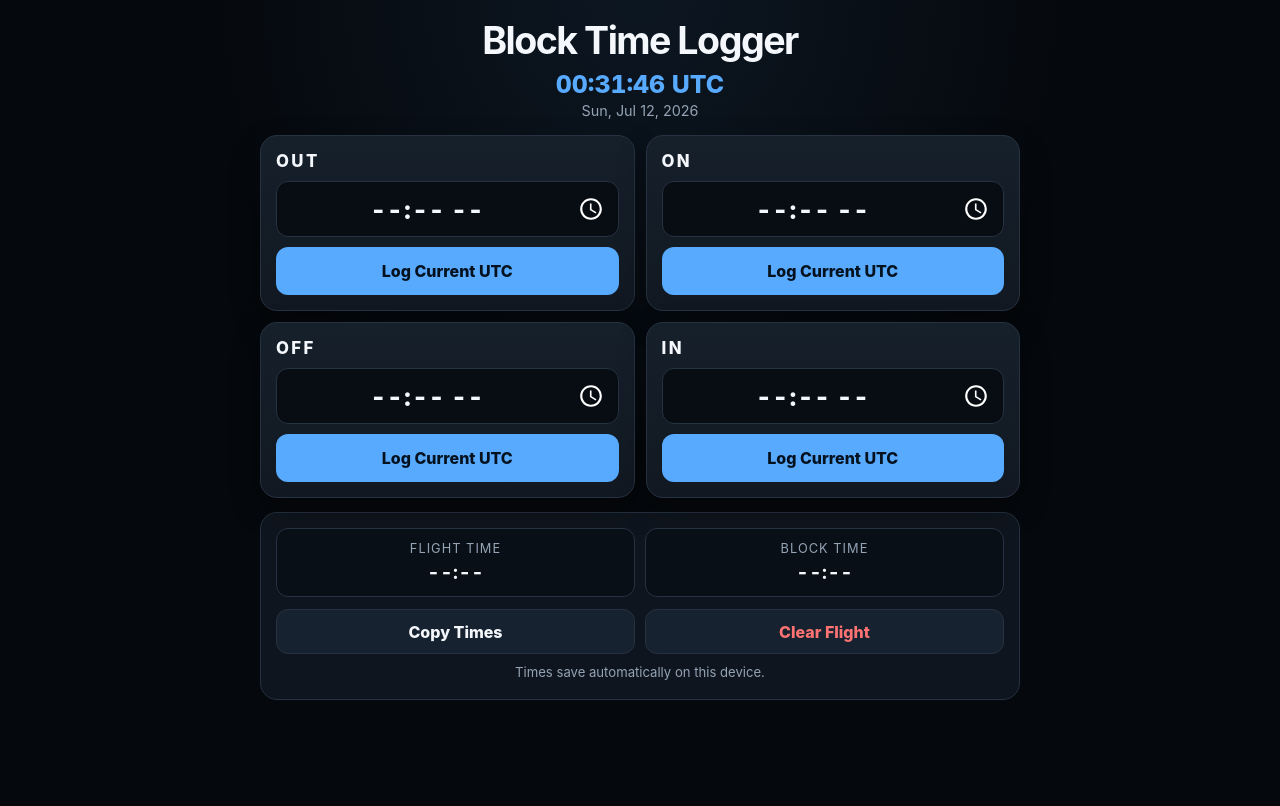
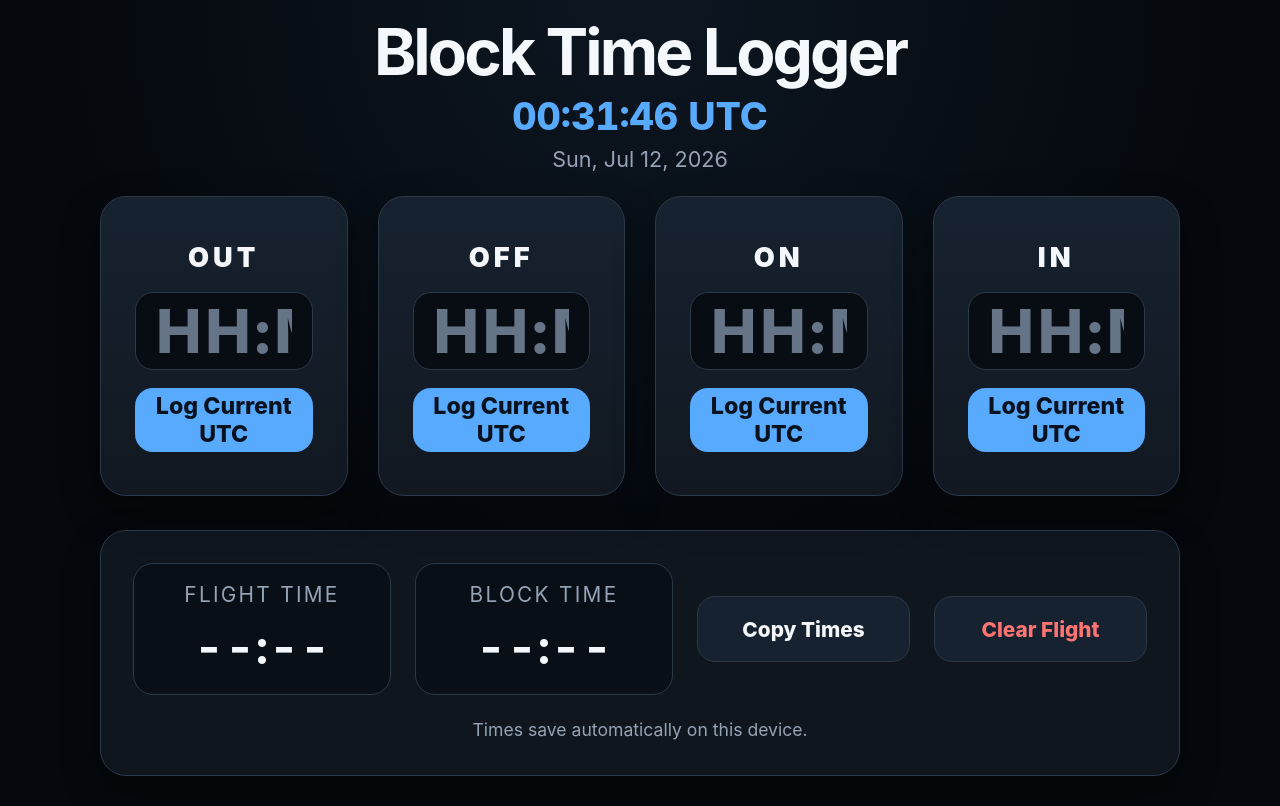
Before and after one commit to Blake127/blocktime, a plain HTML site: page index.html in a window 1280 px wide. Drawn offline with Linux system fonts and the light colour scheme.

Commit message:
Add files via upload

```diff
--- a/index.html
+++ b/index.html
@@ -16,113 +16,335 @@
       color-scheme: dark;
       --bg: #05080c;
       --panel: #111821;
-      --border: #263241;
+      --panel-top: #172230;
+      --border: #2b3949;
       --text: #f4f7fb;
       --muted: #94a3b5;
       --accent: #58aaff;
-      --accent-2: #8bc6ff;
       --logged: #40d17c;
       --danger: #ff7373;
+      --content-width: 1080px;
     }
-    * { box-sizing: border-box; }
+
+    * {
+      box-sizing: border-box;
+    }
+
+    html,
     body {
       margin: 0;
+      min-height: 100%;
+      background: var(--bg);
+    }
+
+    body {
       min-height: 100vh;
       min-height: 100dvh;
-      background: radial-gradient(circle at top, rgba(88,170,255,.09), transparent 28rem), var(--bg);
       color: var(--text);
       font-family: -apple-system, BlinkMacSystemFont, "Segoe UI", Roboto, sans-serif;
-      padding: max(18px, env(safe-area-inset-top)) max(14px, env(safe-area-inset-right))
-               max(24px, env(safe-area-inset-bottom)) max(14px, env(safe-area-inset-left));
+      background:
+        radial-gradient(circle at top, rgba(88, 170, 255, 0.09), transparent 38rem),
+        var(--bg);
+      padding:
+        max(24px, env(safe-area-inset-top))
+        max(24px, env(safe-area-inset-right))
+        max(30px, env(safe-area-inset-bottom))
+        max(24px, env(safe-area-inset-left));
     }
-    .app { width: min(100%, 760px); margin: 0 auto; }
-    header { text-align: center; margin-bottom: 16px; }
-    h1 { margin: 0 0 6px; font-size: clamp(1.65rem, 6vw, 2.35rem); letter-spacing: -.04em; }
-    #clock { color: var(--accent); font-weight: 800; font-size: clamp(1.15rem, 5vw, 1.55rem); font-variant-numeric: tabular-nums; }
-    #date { margin-top: 3px; color: var(--muted); font-size: .9rem; }
+
+    .app {
+      width: min(100%, var(--content-width));
+      margin: 0 auto;
+    }
+
+    header {
+      text-align: center;
+      margin-bottom: clamp(24px, 4vh, 42px);
+    }
+
+    h1 {
+      margin: 0 0 10px;
+      font-size: clamp(2.1rem, 5vw, 4rem);
+      letter-spacing: -0.045em;
+      line-height: 1;
+    }
+
+    #clock {
+      color: var(--accent);
+      font-weight: 850;
+      font-size: clamp(1.45rem, 3vw, 2.35rem);
+      font-variant-numeric: tabular-nums;
+    }
+
+    #date {
+      margin-top: 7px;
+      color: var(--muted);
+      font-size: clamp(1rem, 1.8vw, 1.35rem);
+    }
+
     .grid {
       display: grid;
       grid-template-columns: repeat(2, minmax(0, 1fr));
-      grid-template-areas: "out on" "off in";
-      gap: 11px;
+      grid-template-areas:
+        "out on"
+        "off in";
+      gap: clamp(18px, 2.5vw, 30px);
     }
+
     .card {
-      background: linear-gradient(180deg, #16202b, var(--panel));
+      min-width: 0;
+      min-height: clamp(250px, 28vh, 340px);
+      padding: clamp(22px, 3vw, 34px);
+      background: linear-gradient(180deg, var(--panel-top), var(--panel));
       border: 1px solid var(--border);
-      border-radius: 17px;
-      padding: 15px;
-      box-shadow: 0 12px 30px rgba(0,0,0,.28);
-      transition: border-color .15s, box-shadow .15s;
+      border-radius: 26px;
+      box-shadow: 0 16px 40px rgba(0, 0, 0, 0.3);
+      display: flex;
+      flex-direction: column;
+      justify-content: center;
+      align-items: stretch;
+      text-align: center;
+      overflow: hidden;
+      transition: border-color 0.15s, box-shadow 0.15s;
     }
-    .card.logged { border-color: rgba(64,209,124,.75); box-shadow: 0 0 0 2px rgba(64,209,124,.10), 0 12px 30px rgba(0,0,0,.28); }
+
+    .card.logged {
+      border-color: rgba(64, 209, 124, 0.78);
+      box-shadow:
+        0 0 0 3px rgba(64, 209, 124, 0.1),
+        0 16px 40px rgba(0, 0, 0, 0.3);
+    }
+
     .card[data-key="out"] { grid-area: out; }
     .card[data-key="off"] { grid-area: off; }
-    .card[data-key="on"] { grid-area: on; }
-    .card[data-key="in"] { grid-area: in; }
-    .label { margin: 0 0 10px; font-size: 1.05rem; font-weight: 850; letter-spacing: .14em; text-transform: uppercase; }
-    input[type="time"] {
+    .card[data-key="on"]  { grid-area: on; }
+    .card[data-key="in"]  { grid-area: in; }
+
+    .label {
+      margin: 0 0 18px;
+      text-align: center;
+      font-size: clamp(1.25rem, 2.2vw, 1.7rem);
+      font-weight: 900;
+      letter-spacing: 0.15em;
+      text-transform: uppercase;
+    }
+
+    .time-input {
+      display: block;
       width: 100%;
-      min-height: 56px;
+      max-width: 100%;
+      min-width: 0;
+      height: clamp(78px, 9vh, 105px);
+      margin: 0 auto;
       border: 1px solid var(--border);
-      border-radius: 12px;
+      border-radius: 18px;
       background: #080d13;
       color: var(--text);
-      padding: 8px 10px;
+      padding: 0 20px;
       font: inherit;
-      font-size: clamp(1.2rem, 5vw, 1.6rem);
-      font-weight: 800;
+      font-size: clamp(2rem, 5vw, 3.8rem);
+      font-weight: 850;
       font-variant-numeric: tabular-nums;
+      letter-spacing: 0.06em;
       text-align: center;
       outline: none;
+      appearance: none;
+      -webkit-appearance: none;
     }
-    input[type="time"]:focus { border-color: var(--accent); box-shadow: 0 0 0 3px rgba(88,170,255,.14); }
+
+    .time-input::placeholder {
+      color: #657487;
+      opacity: 1;
+    }
+
+    .time-input:focus {
+      border-color: var(--accent);
+      box-shadow: 0 0 0 4px rgba(88, 170, 255, 0.14);
+    }
+
     button {
       border: 0;
-      border-radius: 12px;
+      border-radius: 18px;
       font: inherit;
-      font-weight: 800;
+      font-weight: 850;
       cursor: pointer;
       touch-action: manipulation;
+      transition: transform 0.08s ease, filter 0.15s ease;
     }
-    button:active { transform: scale(.98); }
+
+    button:active {
+      transform: scale(0.985);
+    }
+
     .log {
       width: 100%;
-      min-height: 48px;
-      margin-top: 10px;
+      min-height: clamp(64px, 7vh, 82px);
+      margin-top: 18px;
       background: var(--accent);
       color: #04111e;
+      font-size: clamp(1.1rem, 2vw, 1.45rem);
     }
-    .logged .log { background: var(--logged); color: #04120a; }
+
+    .logged .log {
+      background: var(--logged);
+      color: #04120a;
+    }
+
     .summary {
-      margin-top: 14px;
-      background: rgba(17,24,33,.85);
+      margin-top: clamp(22px, 3vw, 34px);
+      padding: clamp(22px, 3vw, 32px);
+      background: rgba(17, 24, 33, 0.9);
       border: 1px solid var(--border);
-      border-radius: 17px;
-      padding: 15px;
+      border-radius: 26px;
+      box-shadow: 0 16px 40px rgba(0, 0, 0, 0.24);
     }
+
     .totals {
       display: grid;
-      grid-template-columns: 1fr 1fr;
-      gap: 10px;
+      grid-template-columns: repeat(2, minmax(0, 1fr));
+      gap: clamp(16px, 2vw, 24px);
     }
+
     .total {
+      min-width: 0;
+      min-height: 130px;
+      display: flex;
+      flex-direction: column;
+      justify-content: center;
       background: #090f16;
       border: 1px solid var(--border);
-      border-radius: 12px;
-      padding: 12px;
+      border-radius: 20px;
+      padding: 18px;
       text-align: center;
     }
-    .total span { display: block; color: var(--muted); font-size: .8rem; text-transform: uppercase; letter-spacing: .08em; }
-    .total strong { display: block; margin-top: 4px; font-size: 1.25rem; font-variant-numeric: tabular-nums; }
-    .actions { display: grid; grid-template-columns: 1fr 1fr; gap: 10px; margin-top: 12px; }
-    .secondary { min-height: 45px; background: #172230; color: var(--text); border: 1px solid var(--border); }
-    .danger { color: var(--danger); }
-    .status { min-height: 20px; margin-top: 10px; text-align: center; color: var(--muted); font-size: .82rem; }
-    @media (max-width: 410px) {
-      .card { padding: 12px; border-radius: 14px; }
-      .grid { gap: 8px; }
-      .log { font-size: .82rem; }
-      .label { font-size: .95rem; }
+
+    .total span {
+      display: block;
+      color: var(--muted);
+      font-size: clamp(1rem, 1.8vw, 1.3rem);
+      text-transform: uppercase;
+      letter-spacing: 0.11em;
+    }
+
+    .total strong {
+      display: block;
+      margin-top: 10px;
+      font-size: clamp(2rem, 4vw, 3rem);
+      font-variant-numeric: tabular-nums;
+    }
+
+    .actions {
+      display: grid;
+      grid-template-columns: repeat(2, minmax(0, 1fr));
+      gap: clamp(16px, 2vw, 24px);
+      margin-top: 20px;
+    }
+
+    .secondary {
+      min-height: 66px;
+      background: #172230;
+      color: var(--text);
+      border: 1px solid var(--border);
+      font-size: clamp(1.05rem, 1.8vw, 1.3rem);
+    }
+
+    .danger {
+      color: var(--danger);
+    }
+
+    .status {
+      min-height: 24px;
+      margin-top: 18px;
+      text-align: center;
+      color: var(--muted);
+      font-size: clamp(0.9rem, 1.5vw, 1.1rem);
+    }
+
+    /* iPad landscape */
+    @media (min-width: 900px) and (orientation: landscape) {
+      body {
+        padding-top: max(20px, env(safe-area-inset-top));
+      }
+
+      header {
+        margin-bottom: 24px;
+      }
+
+      .grid {
+        grid-template-columns: repeat(4, minmax(0, 1fr));
+        grid-template-areas: "out off on in";
+      }
+
+      .card {
+        min-height: 300px;
+      }
+
+      .summary {
+        display: grid;
+        grid-template-columns: 1.2fr 1fr;
+        gap: 24px;
+        align-items: center;
+      }
+
+      .actions {
+        margin-top: 0;
+      }
+
+      .status {
+        grid-column: 1 / -1;
+        margin-top: 0;
+      }
+    }
+
+    /* Phones remain usable without oversized controls */
+    @media (max-width: 600px) {
+      body {
+        padding-left: 14px;
+        padding-right: 14px;
+      }
+
+      .grid {
+        gap: 10px;
+      }
+
+      .card {
+        min-height: 220px;
+        padding: 14px;
+        border-radius: 18px;
+      }
+
+      .time-input {
+        height: 68px;
+        border-radius: 14px;
+        font-size: 1.8rem;
+      }
+
+      .log {
+        min-height: 58px;
+        margin-top: 12px;
+        border-radius: 14px;
+        font-size: 0.95rem;
+      }
+
+      .label {
+        margin-bottom: 12px;
+        font-size: 1rem;
+      }
+
+      .summary {
+        padding: 16px;
+        border-radius: 20px;
+      }
+
+      .total {
+        min-height: 105px;
+        border-radius: 16px;
+      }
+
+      .secondary {
+        min-height: 58px;
+        border-radius: 14px;
+      }
     }
   </style>
 </head>
@@ -137,22 +359,22 @@
     <section class="grid">
       <article class="card" data-key="out">
         <h2 class="label">Out</h2>
-        <input id="out" type="time" step="60" aria-label="Out time UTC">
+        <input id="out" class="time-input" type="text" inputmode="numeric" maxlength="5" placeholder="HH:MM" autocomplete="off" aria-label="Out time UTC in 24-hour format">
         <button class="log" data-target="out">Log Current UTC</button>
       </article>
       <article class="card" data-key="off">
         <h2 class="label">Off</h2>
-        <input id="off" type="time" step="60" aria-label="Off time UTC">
+        <input id="off" class="time-input" type="text" inputmode="numeric" maxlength="5" placeholder="HH:MM" autocomplete="off" aria-label="Off time UTC in 24-hour format">
         <button class="log" data-target="off">Log Current UTC</button>
       </article>
       <article class="card" data-key="on">
         <h2 class="label">On</h2>
-        <input id="on" type="time" step="60" aria-label="On time UTC">
+        <input id="on" class="time-input" type="text" inputmode="numeric" maxlength="5" placeholder="HH:MM" autocomplete="off" aria-label="On time UTC in 24-hour format">
         <button class="log" data-target="on">Log Current UTC</button>
       </article>
       <article class="card" data-key="in">
         <h2 class="label">In</h2>
-        <input id="in" type="time" step="60" aria-label="In time UTC">
+        <input id="in" class="time-input" type="text" inputmode="numeric" maxlength="5" placeholder="HH:MM" autocomplete="off" aria-label="In time UTC in 24-hour format">
         <button class="log" data-target="in">Log Current UTC</button>
       </article>
     </section>
@@ -215,9 +437,39 @@
     refresh();
   }
 
+  function normalizeTime(value) {
+    const digits = value.replace(/\D/g, "").slice(0, 4);
+    if (digits.length <= 2) return digits;
+    return `${digits.slice(0, 2)}:${digits.slice(2)}`;
+  }
+
+  function validTime(value) {
+    if (!/^\d{2}:\d{2}$/.test(value)) return false;
+    const [h, m] = value.split(":").map(Number);
+    return h >= 0 && h <= 23 && m >= 0 && m <= 59;
+  }
+
   keys.forEach(key => {
     $(key).value = localStorage.getItem(`blocktime.${key}`) || "";
-    $(key).addEventListener("input", () => save(key));
+
+    $(key).addEventListener("input", event => {
+      const cursorAtEnd = event.target.selectionStart === event.target.value.length;
+      event.target.value = normalizeTime(event.target.value);
+      if (cursorAtEnd) {
+        event.target.setSelectionRange(event.target.value.length, event.target.value.length);
+      }
+      save(key);
+    });
+
+    $(key).addEventListener("blur", event => {
+      const value = event.target.value;
+      if (value && !validTime(value)) {
+        event.target.value = "";
+        localStorage.removeItem(`blocktime.${key}`);
+        $("status").textContent = "Enter time as HH:MM, from 00:00 to 23:59.";
+      }
+      refresh();
+    });
   });
 
   document.querySelectorAll(".log").forEach(button => {
--- a/service-worker.js
+++ b/service-worker.js
@@ -1,4 +1,4 @@
-const CACHE = "blocktime-v1";
+const CACHE = "blocktime-v3";
 const FILES = ["./", "./index.html", "./manifest.webmanifest", "./icon-192.png", "./icon-512.png"];
 
 self.addEventListener("install", event => {
```
